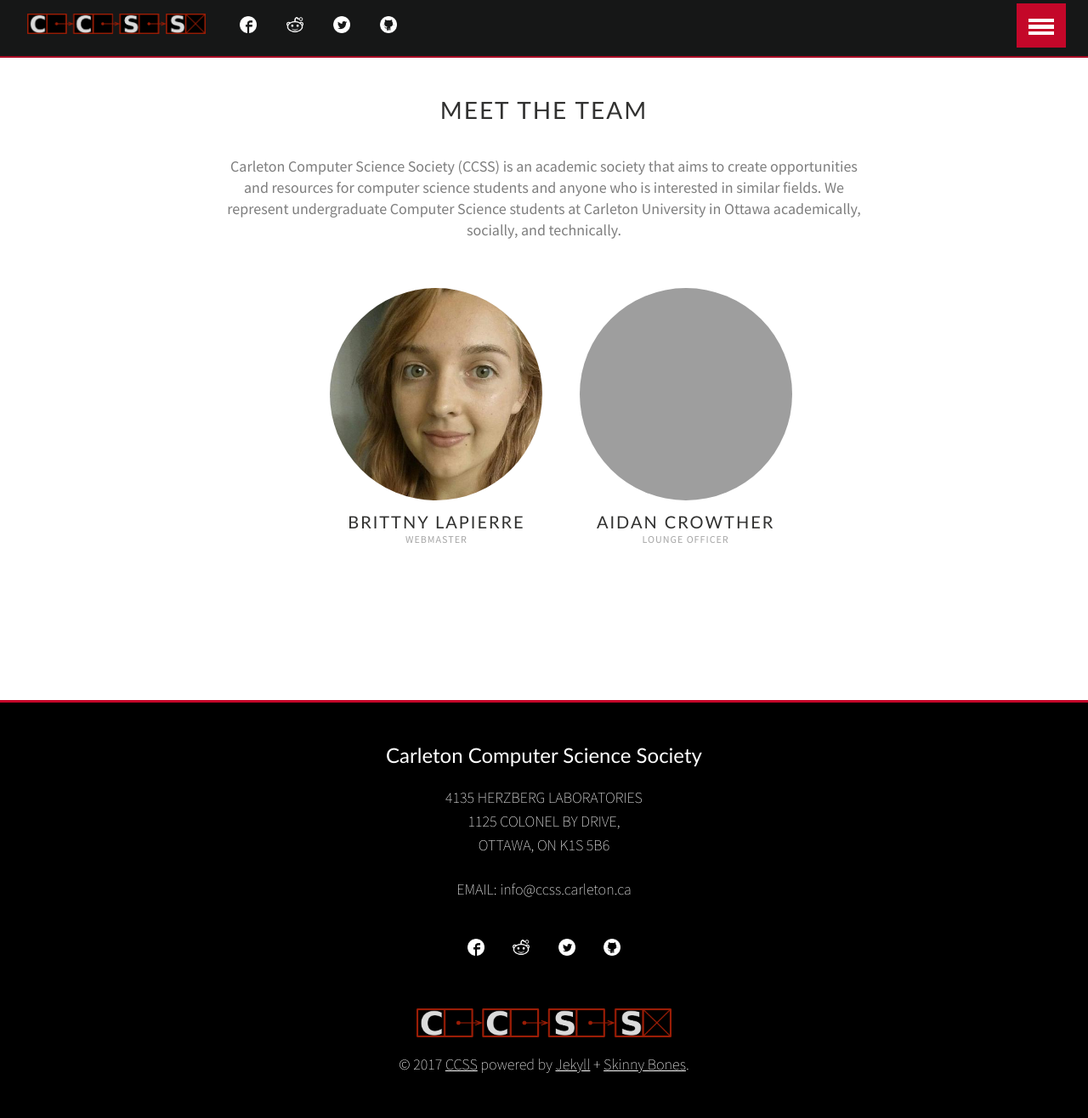
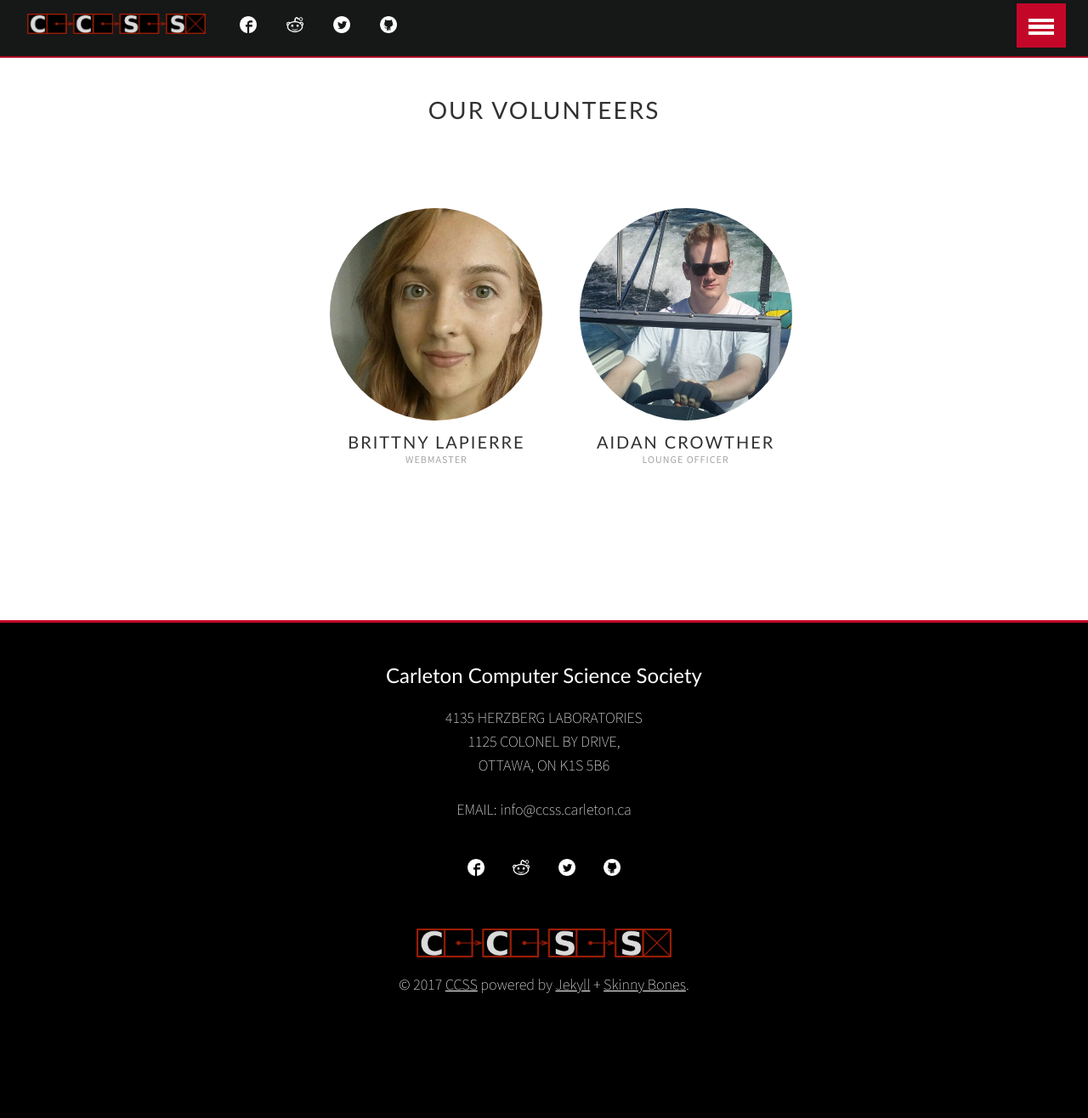
Before and after one commit to CarletonComputerScienceSociety/carletoncomputersciencesociety.github.io, a Jekyll site: the page built from about/team/volunteers/index.md, in a window 1280 px wide. Shown: the whole page at 85% size. Built offline with Jekyll 4.4.1, drawn with Linux system fonts in a browser that asks for light colours; after the commit the page ends 1222 px from its top, so only the background shows below that; grey boxes are pictures that could not be loaded.

Commit message:
Create index.md

```diff
--- a/about/team/volunteers/index.md
+++ b/about/team/volunteers/index.md
@@ -7,8 +7,8 @@ published: true
 
 
   <div class="heading-title text-center">
-  <h3 class="text-uppercase">MEET THE TEAM </h3>
-  <p class="p-top-30 half-txt">Carleton Computer Science Society (CCSS) is an academic society that aims to create opportunities and resources for computer science students and anyone who is interested in similar fields. We represent undergraduate Computer Science students at Carleton University in Ottawa academically, socially, and technically.</p>
+  <h3 class="text-uppercase">OUR VOLUNTEERS</h3>
+  <p class="p-top-30 half-txt"></p>
 
 
 <div class = "content-team">
@@ -41,7 +41,7 @@ published: true
   <li>
     <div class="team-member">
       <div class="team-img">
-        <img src="http://www.aspirehire.co.uk/aspirehire-co-uk/_img/profile.svg" class="img-responsive">
+        <img src="/images/about-pics/aidan.jpg" class="img-responsive">
       </div>
 
       <div class="team-hover">
```
